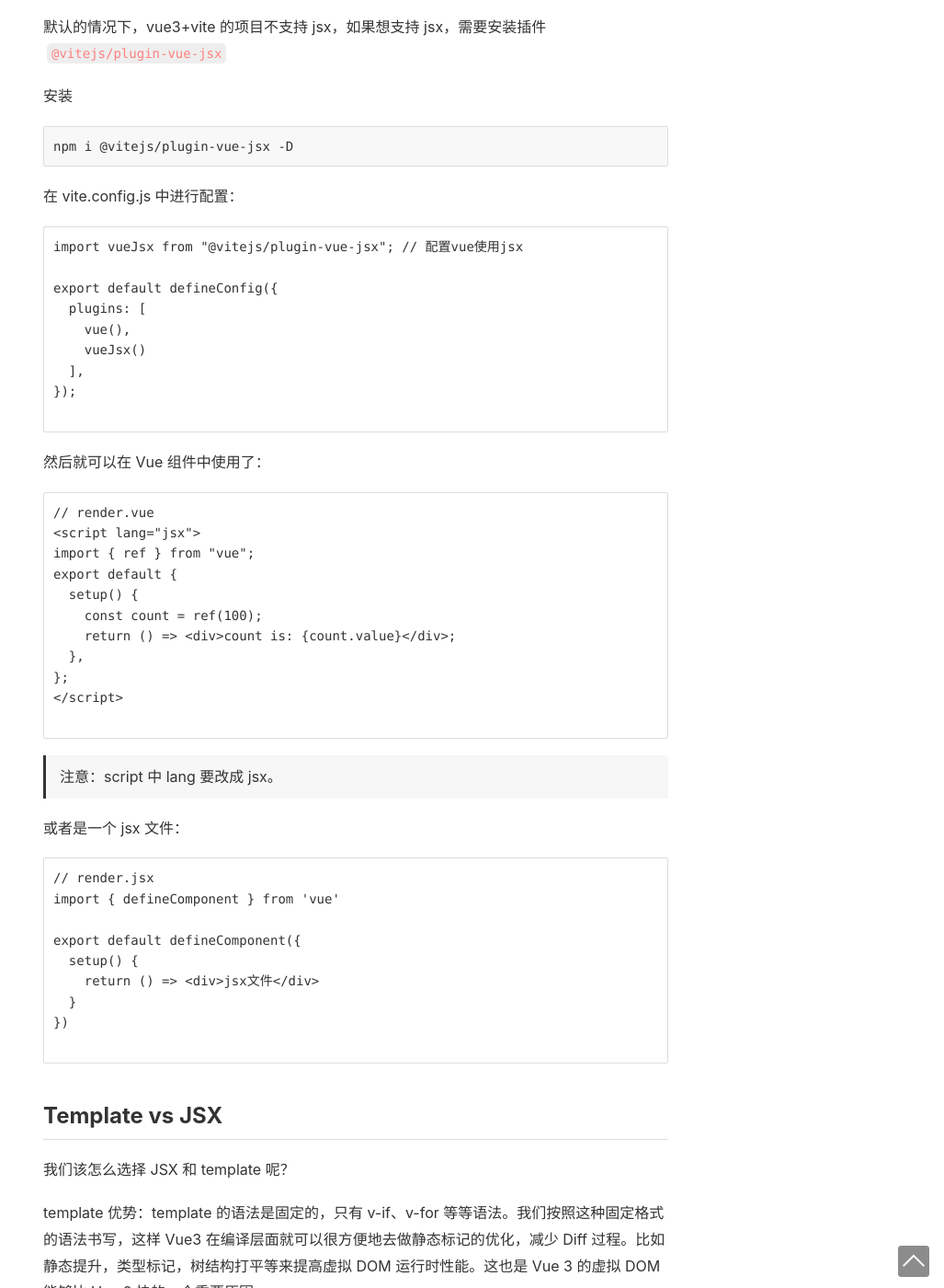
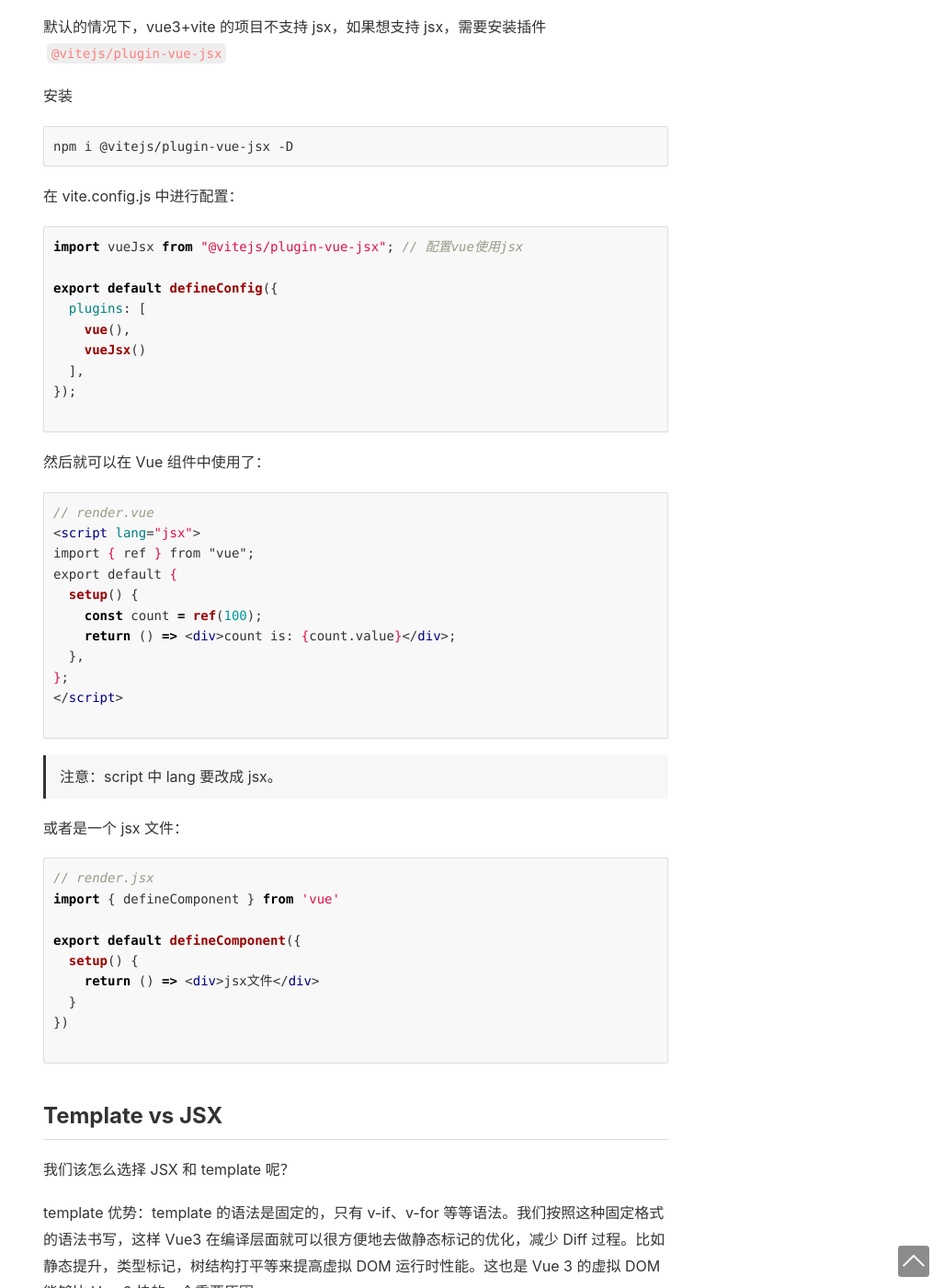
Before and after one commit to Daotin/fe-blog, a Jekyll site: the page built from _posts/2022/2022-10-20-vue3中如何使用JSX.md, in a window 1280 px wide and 1400 px high, scrolled down 1831 px. Shown: the whole window at 92% size, without its empty margins (253-1280 px from the left). Built offline with Jekyll 4.4.1, drawn with Linux system fonts in a browser that asks for light colours; some of the changed text lies outside the part shown.

Commit message:
update post

````diff
--- a/_posts/2022/2022-10-20-vue3中如何使用JSX.md
+++ b/_posts/2022/2022-10-20-vue3中如何使用JSX.md
@@ -14,7 +14,7 @@ tags: vue
 
 Vue 提供了一个 `h()` 函数用于创建 vnodes 虚拟 dom。如下示例：
 
-```JavaScript
+```js
 import { h } from 'vue'
 
 const vnode = h(
@@ -31,7 +31,7 @@ const vnode = h(
 
 之前当组合式 API 与模板一起使用时，`setup()` 钩子的返回值是用于暴露数据给模板。但是当使用`h()`的时候，`setup()` 钩子返回的是**渲染函数**：
 
-```JavaScript
+```js
 import { ref, h } from 'vue'
 
 export default {
@@ -54,13 +54,13 @@ export default {
 
 JSX 是 JavaScript 的一个类似 XML 的扩展，有了它，我们可以用简单方式来创建 vnodes：
 
-```JSX
+```jsx
 const vnode = <div id="app">hello</div>
 ```
 
 这种在 JavaScript 里面写 HTML 的语法，就叫做 JSX，算是对 JavaScript 语法的一个扩展。上面的代码直接在 JavaScript 环境中运行时，会报错。JSX 的本质就是下面代码的语法糖。
 
-```JSX
+```jsx
 const vnode = createVnode('div',{id:"app"}, 'hello')
 ```
 
@@ -78,7 +78,7 @@ npm i @vitejs/plugin-vue-jsx -D
 
 在 vite.config.js 中进行配置：
 
-```JSX
+```jsx
 import vueJsx from "@vitejs/plugin-vue-jsx"; // 配置vue使用jsx
 
 export default defineConfig({
@@ -92,7 +92,7 @@ export default defineConfig({
 
 然后就可以在 Vue 组件中使用了：
 
-```JSX
+```jsx
 // render.vue
 <script lang="jsx">
 import { ref } from "vue";
@@ -110,7 +110,7 @@ export default {
 
 或者是一个 jsx 文件：
 
-```JSX
+```jsx
 // render.jsx
 import { defineComponent } from 'vue'
 
````
